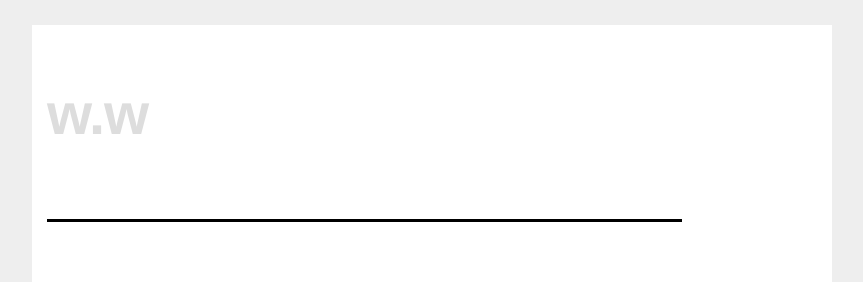
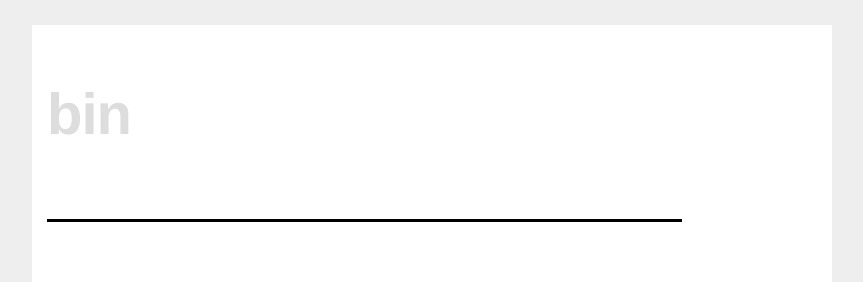
Before and after one commit to mt-trash/mt-trash.github.io, a Jekyll site: the page built from index.html, in a window 1280 px wide. Shown: the top 282 px of the page, without its empty margins (208-1071 px from the left). Built offline with Jekyll 4.4.1, drawn with Linux system fonts in a browser that asks for light colours; the list of posts is cut into pages by our own code.

Commit message:
revert name change

```diff
--- a/_layouts/default.html
+++ b/_layouts/default.html
@@ -29,7 +29,7 @@
       <div class="container">
         <div class="row">
           <div class="twelve columns" style="margin-top: 5%">
-            <h1><b><a class="trash" href="{{ site.url }}">w.w</a></b></h1>
+            <h1><b><a class="trash" href="{{ site.url }}">bin</a></b></h1>
           </div>
         </div>
         {{ content }}
--- a/_layouts/root.html
+++ b/_layouts/root.html
@@ -29,7 +29,7 @@
       <div class="container">
         <div class="row">
           <div class="twelve columns" style="margin-top: 5%">
-            <h1><b><a class="trash" href="{{ site.url }}">w.w</a></b></h1>
+            <h1><b><a class="trash" href="{{ site.url }}">bin</a></b></h1>
           </div>
         </div>
         {{ content }}
```
